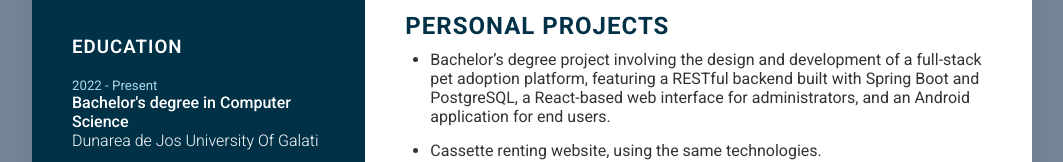
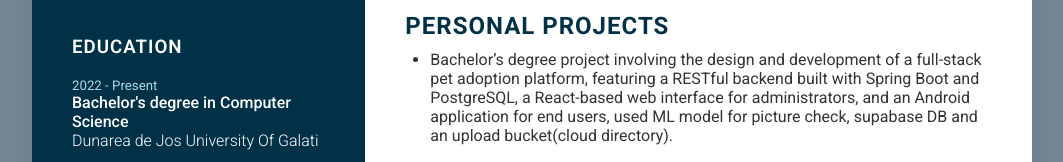
Before and after one commit to iulian-s/resume, a plain HTML site: page index.html in a window 1280 px wide. Shown: the part 609-771 px from the top of the page, without its empty margins (108-1171 px from the left). Drawn offline with Linux system fonts and the light colour scheme.

Commit message:
Enhance personal projects section in index.html
Updated personal projects section with new details about the full-stack pet adoption platform, including ML model usage and database information.

```diff
--- a/index.html
+++ b/index.html
@@ -121,7 +121,7 @@
                 <h2 class="title2">Personal Projects</h2>
                 <div class="box">
                     <ul>
-                        <li>Bachelor’s degree project involving the design and development of a full-stack pet adoption platform, featuring a RESTful backend built with Spring Boot and PostgreSQL, a React-based web interface for administrators, and an Android application for end users.
+                        <li>Bachelor’s degree project involving the design and development of a full-stack pet adoption platform, featuring a RESTful backend built with Spring Boot and PostgreSQL, a React-based web interface for administrators, and an Android application for end users, used ML model for picture check, supabase DB and an upload bucket(cloud directory).
                         </li>
                         <li>
                             Cassette renting website, using the same technologies.
@@ -147,4 +147,5 @@
     </div>
 
 </body>
+
 </html>
```
